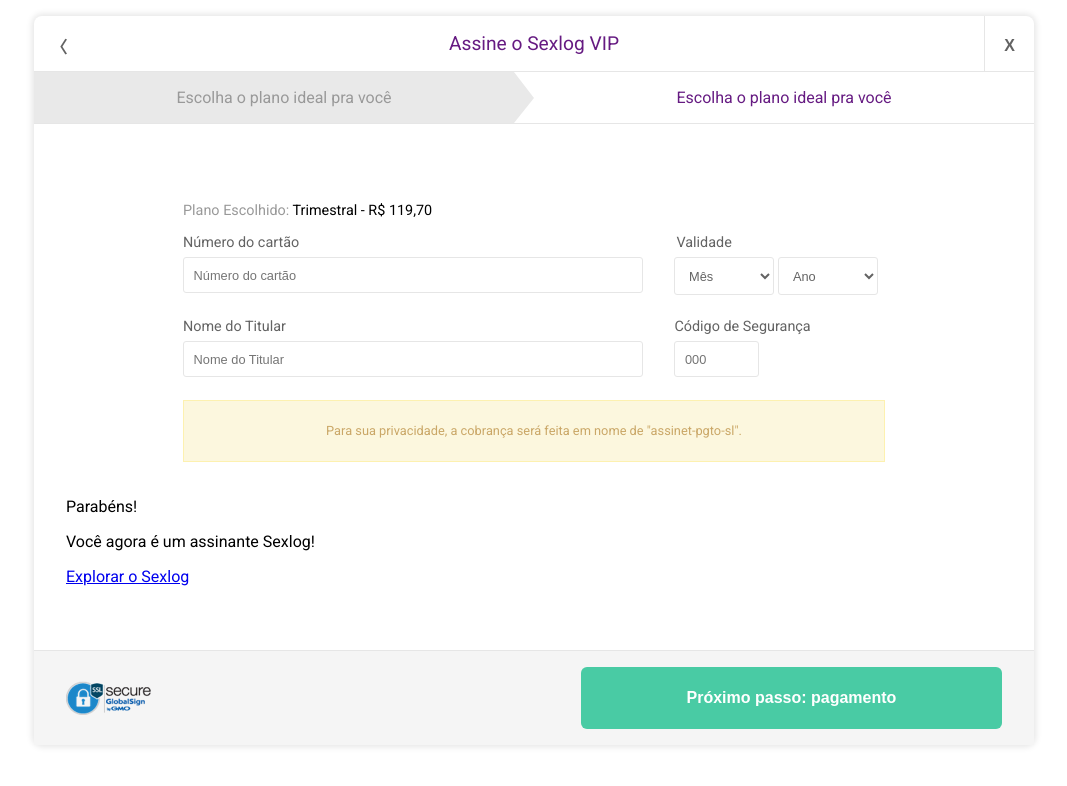
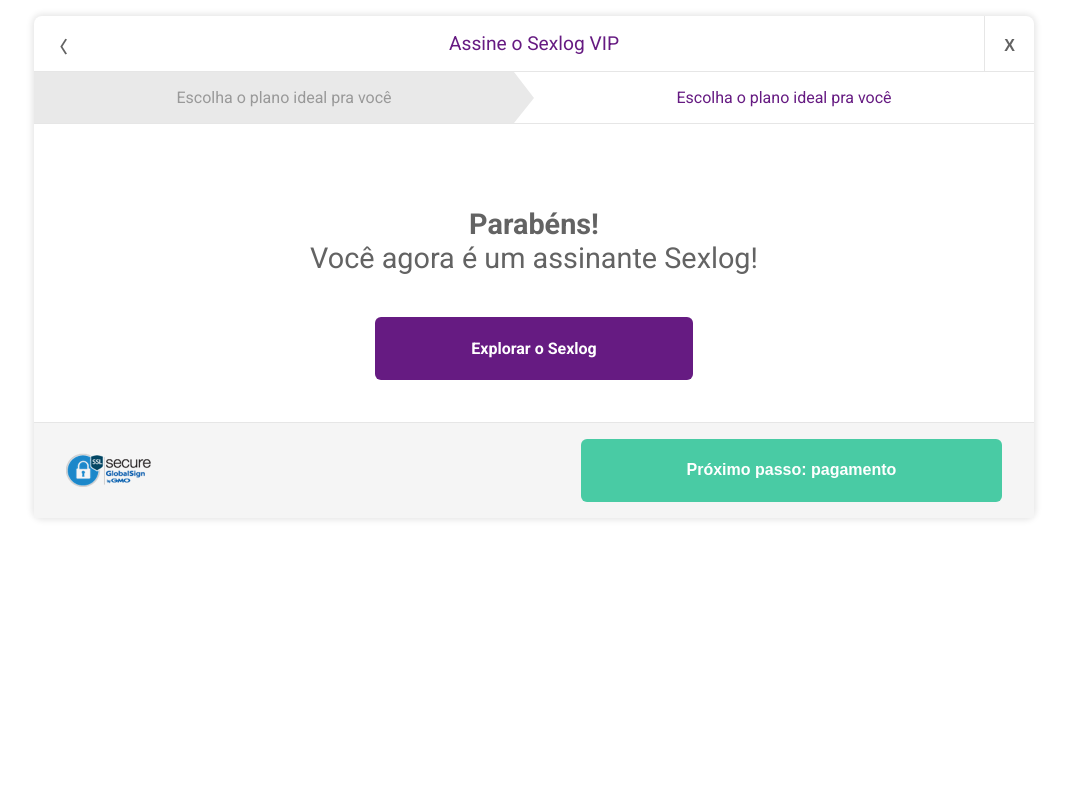
Before and after one commit to KarolinedeAlencar/modal, a website: page index.html in a window 1280 px wide. Shown: the whole page, without its empty margins (106-1173 px from the left). Drawn offline with Linux system fonts and the light colour scheme.

Commit message:
finish step final structure

```diff
--- a/css/style.css
+++ b/css/style.css
@@ -12,6 +12,7 @@
 * {
   box-sizing: border-box;
 }
+
 
 .modal {
   width: 100%;
@@ -292,6 +293,7 @@
 /* SECOND STEP */
 
 .step--secondStep {
+  display: none;
   padding-left: .2rem;
   padding-right: 2rem;
 }
@@ -402,3 +404,33 @@
   border: 1px solid #FDF1B0;
   background-color: #FCF7DE;
 }
+
+/*  FINAL STEP */
+
+.step--finalStep {
+  text-align: center;
+}
+
+.finalStep__message {
+  margin-bottom: 4rem;
+  color: var(--secundaryColor);
+  font-size: 1.8rem;
+}
+
+.finalStep__p {
+  margin: 0;
+}
+
+.finalStep__p--highlight {
+  font-weight: bold;
+}
+
+.finalStep__link {
+  padding: 1.4rem 6rem;
+
+  color: #fff;
+  font-weight: bold;
+  text-decoration: none;
+  background-color: var(--mainColor);
+  border-radius: 6px;
+}
--- a/index.html
+++ b/index.html
@@ -140,8 +140,8 @@
             <img src="" alt="">
           </div>
           <div class="finalStep__message">
-            <p>Parabéns!</p>
-            <p>Você agora é um assinante Sexlog!</p>
+            <p class="finalStep__p finalStep__p--highlight">Parabéns!</p>
+            <p class="finalStep__p">Você agora é um assinante Sexlog!</p>
           </div>
           <a href="https://www.sexlog.com/" class="finalStep__link">
             Explorar o Sexlog
```
